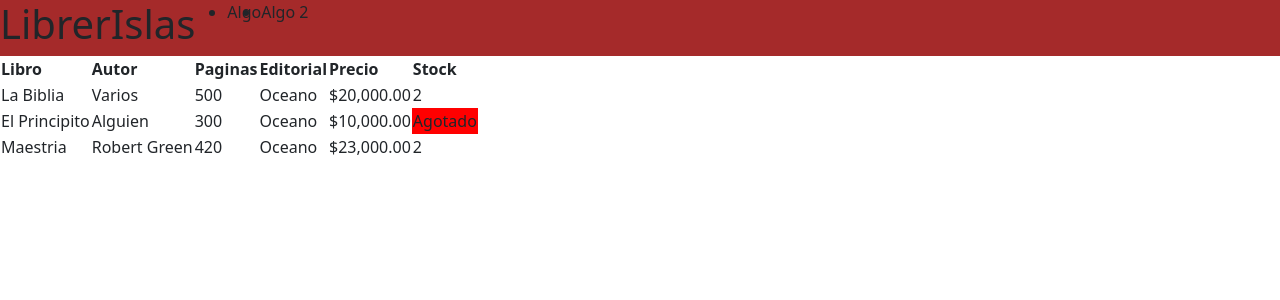
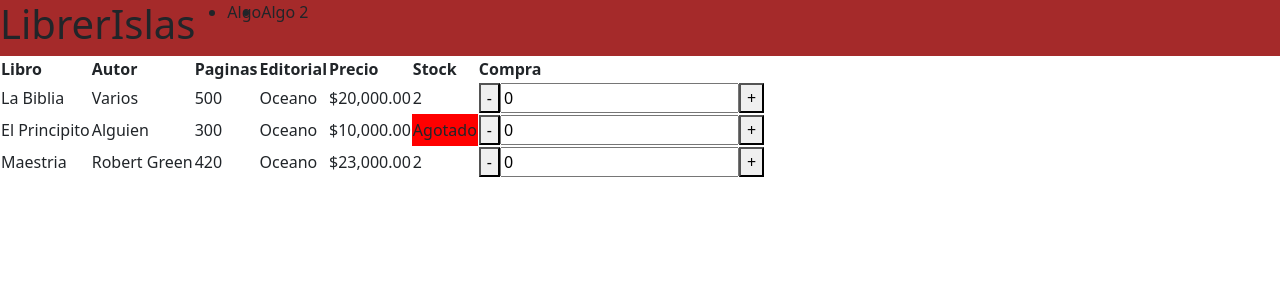
Before and after one commit to IsPe123/LibrerIslas, an Angular app: page / in a window 1280 px wide. Shown: the top 300 px of the page. Built offline with nearby package versions, Linux system fonts and the light colour scheme.

Commit message:
Clase 4 finalizada, falta completar validacion del input

```diff
--- a/src/app/app.module.ts
+++ b/src/app/app.module.ts
@@ -4,6 +4,8 @@ import { BrowserModule, provideClientHydration } from '@angular/platform-browser
 import { AppRoutingModule } from './app-routing.module';
 import { AppComponent } from './app.component';
 import { BookListComponent } from './book-list/book-list.component';
+
+import { FormsModule } from '@angular/forms';
 
 @NgModule({
   declarations: [
@@ -12,7 +14,8 @@ import { BookListComponent } from './book-list/book-list.component';
   ],
   imports: [
     BrowserModule,
-    AppRoutingModule
+    AppRoutingModule,
+    FormsModule
   ],
   providers: [
     provideClientHydration()
--- a/src/app/book-list/book-list.component.html
+++ b/src/app/book-list/book-list.component.html
@@ -7,6 +7,7 @@
             <th>Editorial</th>
             <th>Precio</th>
             <th>Stock</th>
+            <th>Compra</th>
         </tr>
     </thead>
     <tbody>
@@ -22,6 +23,11 @@
                 } @else {
                     <td class="agotado">Agotado</td>
                 }
+                <td>
+                    <button (click)="downQuantity(book)">-</button>
+                    <input type="text" [(ngModel)]="book.quantity" (keyup)="changeQuantity($event, book)">
+                    <button (click)="upQuantity(book)">+</button>
+                </td>
             </tr>
         } @empty {
             <tr>
--- a/src/app/book-list/book-list.component.ts
+++ b/src/app/book-list/book-list.component.ts
@@ -16,6 +16,7 @@ export class BookListComponent {
       precio: 20000,
       stock: 2,
       id: 1,
+      quantity: 0,
     },
     {
       libro: 'El Principito',
@@ -25,6 +26,7 @@ export class BookListComponent {
       precio: 10000,
       stock: 0,
       id: 2,
+      quantity: 0,
     },
     {
       libro: 'Maestria',
@@ -34,7 +36,30 @@ export class BookListComponent {
       precio: 23000,
       stock: 2,
       id: 3,
+      quantity: 0,
     }
   ];
 
+  upQuantity(book: Book):void {
+    if (book.quantity < book.stock) {
+      book.quantity++;
+    }
+  }
+
+  downQuantity(book: Book):void {
+    if (book.quantity > 0) {
+      book.quantity--;
+    }
+  }
+
+  changeQuantity(event: any, book: Book):void {
+    if (event.key !== 'number') {
+      console.log(1);
+      book.quantity = 0;
+    }
+    if ((book.quantity < 0 && book.quantity > book.stock) && (book.quantity !== null)) {
+      console.log(2);
+      book.quantity = 0;
+    }
+  }
 }
--- a/src/app/book-list/book.ts
+++ b/src/app/book-list/book.ts
@@ -6,4 +6,5 @@ export interface Book {
     precio: number;
     stock: number;
     id: number;
+    quantity: number;
 }
```
